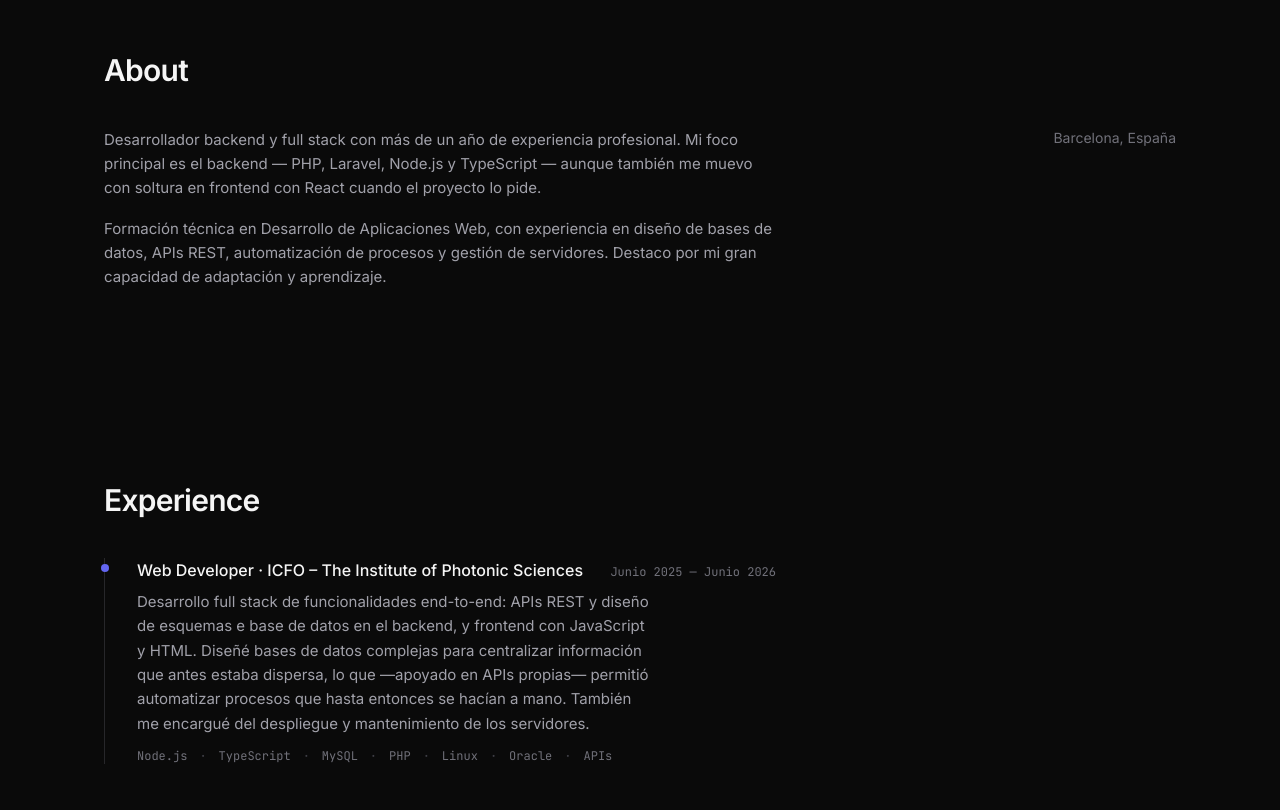
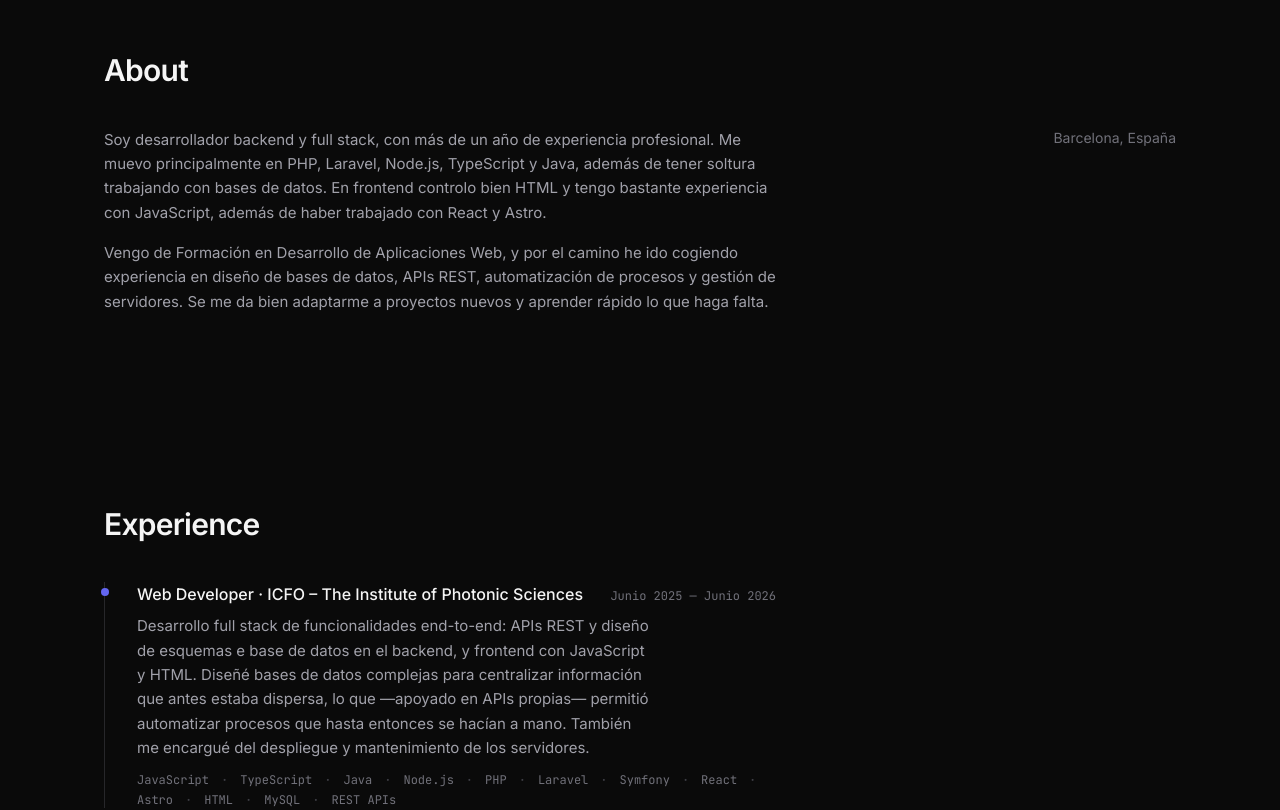
Before and after one commit to AlejandroBeas/Portfolio, a React (Vite) app: page / in a window 1280 px wide. Shown: the part 780-1590 px from the top of the page. Built offline with nearby package versions, Linux system fonts and the light colour scheme.

Commit message:
Stack experience.ts cambiado

```diff
--- a/src/components/sections/About.tsx
+++ b/src/components/sections/About.tsx
@@ -9,14 +9,15 @@ export function About() {
         <div className="grid gap-10 sm:grid-cols-[1fr_auto] sm:items-start">
           <div className="max-w-2xl space-y-4 text-[15px] leading-relaxed text-[var(--color-text-secondary)]">
             <p>
-              Desarrollador backend y full stack con más de un año de experiencia profesional.
-              Mi foco principal es el backend — PHP, Laravel, Node.js y TypeScript —
-              aunque también me muevo con soltura en frontend con React cuando el proyecto lo pide.
+              Soy desarrollador backend y full stack, con más de un año de experiencia profesional.
+              Me muevo principalmente en PHP, Laravel, Node.js, TypeScript y Java, además de tener
+              soltura trabajando con bases de datos. En frontend controlo bien HTML y tengo bastante
+              experiencia con JavaScript, además de haber trabajado con React y Astro.
             </p>
             <p>
-              Formación técnica en Desarrollo de Aplicaciones Web, con experiencia en diseño de bases de datos,
-              APIs REST, automatización de procesos y gestión de servidores.
-              Destaco por mi gran capacidad de adaptación y aprendizaje.
+              Vengo de Formación en Desarrollo de Aplicaciones Web, y por el camino he ido cogiendo
+              experiencia en diseño de bases de datos, APIs REST, automatización de procesos y gestión
+              de servidores. Se me da bien adaptarme a proyectos nuevos y aprender rápido lo que haga falta.
             </p>
           </div>
           <div className="text-sm text-[var(--color-text-muted)]">
--- a/src/data/experience.ts
+++ b/src/data/experience.ts
@@ -14,6 +14,5 @@ export const experience: ExperienceItem[] = [
     period: "Junio 2025 — Junio 2026",
     location: "Mediterranean Technology Park, 08860 Castelldefels, Barcelona",
     description: "Desarrollo full stack de funcionalidades end-to-end: APIs REST y diseño de esquemas e base de datos en el backend, y frontend con JavaScript y HTML. Diseñé bases de datos complejas para centralizar información que antes estaba dispersa, lo que —apoyado en APIs propias— permitió automatizar procesos que hasta entonces se hacían a mano. También me encargué del despliegue y mantenimiento de los servidores.",
-    stack: ["Node.js", "TypeScript", "MySQL", "PHP", "Linux", "Oracle", "APIs"],
-  },
+    stack: ["JavaScript", "TypeScript", "Java", "Node.js", "PHP", "Laravel", "Symfony", "React", "Astro", "HTML", "MySQL", "REST APIs"],  },
 ];
```
